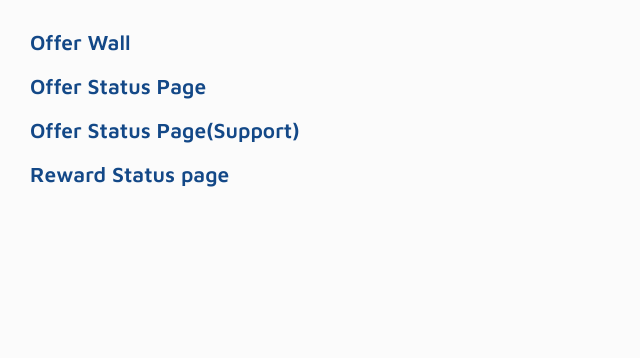
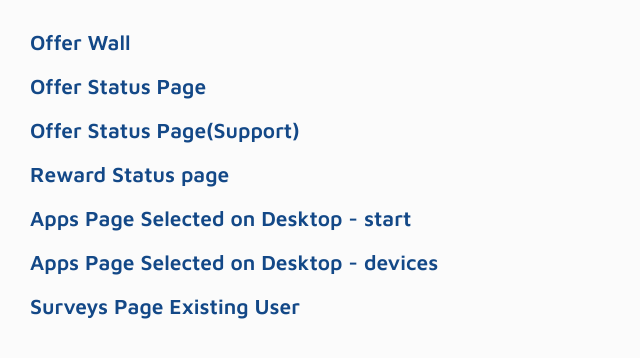
Before and after one commit to IraMonasteretska/adgatemedia, a plain HTML site: page sitemap.html in a window 1280 px wide. Shown: the whole page, without its empty margins (0-640 px from the left). Drawn offline with Linux system fonts and the light colour scheme; a web font is replaced by a local one.

Commit message:
Add files via upload

```diff
--- a/sitemap.html
+++ b/sitemap.html
@@ -18,6 +18,9 @@
             <li><a href="offer-status-page.html" target="_blank">Offer Status Page </a></li>
             <li><a href="offer-status-page-support.html" target="_blank">Offer Status Page(Support)</a></li>
             <li><a href="reward-status-page.html" target="_blank">Reward Status page</a></li>
+            <li><a href="apps-page-selected-desktop-complete.html" target="_blank">Apps Page Selected on Desktop - start</a></li>
+            <li><a href="apps-page-selected-sesktop.html" target="_blank">Apps Page Selected on Desktop - devices</a></li>
+            <li><a href="surveys-page-existing-user.html" target="_blank">Surveys Page Existing User</a></li>
         </ul>
     </div>
 
```
